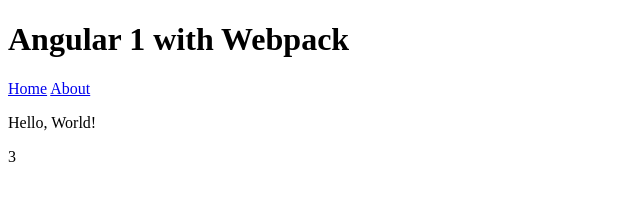
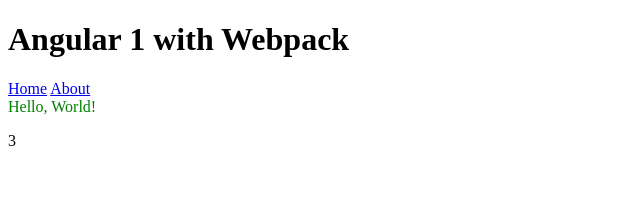
Before and after one commit to SergeyBondarenko/helloworld-angularjs-webpack, a website built with webpack: page app/index.html at #!/home in a window 1280 px wide. Shown: the whole page, without its empty margins (0-640 px from the left). Built offline with nearby package versions, Linux system fonts and the light colour scheme; some packages are replaced by stand-ins of ours.

Commit message:
Apply style to the directive.

```diff
--- /dev/null
+++ b/app/directives/hello-world/hello-world.css
@@ -0,0 +1,3 @@
+.hello-world {
+  color: green;
+}
--- a/app/directives/hello-world/hello-world.html
+++ b/app/directives/hello-world/hello-world.html
@@ -1 +1,3 @@
-{{ctrl.greeting}}
+<div class="hello-world">
+  {{ctrl.greeting}}
+</div>
--- a/app/directives/hello-world/hello-world.js
+++ b/app/directives/hello-world/hello-world.js
@@ -2,6 +2,7 @@
   myApp.directive('helloWorld', helloWorldFn);
 
   function helloWorldFn () {
+    require('./hello-world.css');
     return {
       restrict: 'E',
       scope: {},
--- a/app/pages/home/index.html
+++ b/app/pages/home/index.html
@@ -1,4 +1,2 @@
-<p>
-  <hello-world></hello-world>
-</p>
+<hello-world></hello-world>
 <p>{{1 + 2}}</p>
--- a/package.json
+++ b/package.json
@@ -22,8 +22,10 @@
     "babel-core": "^6.24.0",
     "babel-loader": "^6.4.1",
     "babel-preset-env": "^1.3.2",
+    "css-loader": "^0.28.0",
     "html-webpack-plugin": "^2.28.0",
     "raw-loader": "^0.5.1",
+    "style-loader": "^0.16.1",
     "webpack": "^2.3.2",
     "webpack-dev-server": "^2.4.2"
   },
--- a/webpack.config.js
+++ b/webpack.config.js
@@ -8,7 +8,8 @@
   module: {
     loaders: [
       { test: /\.js$/, loader: 'babel-loader', exclude: /node_modules/ },
-      { test: /\.html$/, loader: 'raw-loader', exclude: /node_modules/ }
+      { test: /\.html$/, loader: 'raw-loader', exclude: /node_modules/ },
+      { test: /\.css$/, loader: 'style-loader!css-loader', exclude: /node_modules/ }
     ]
   }
 };
```
